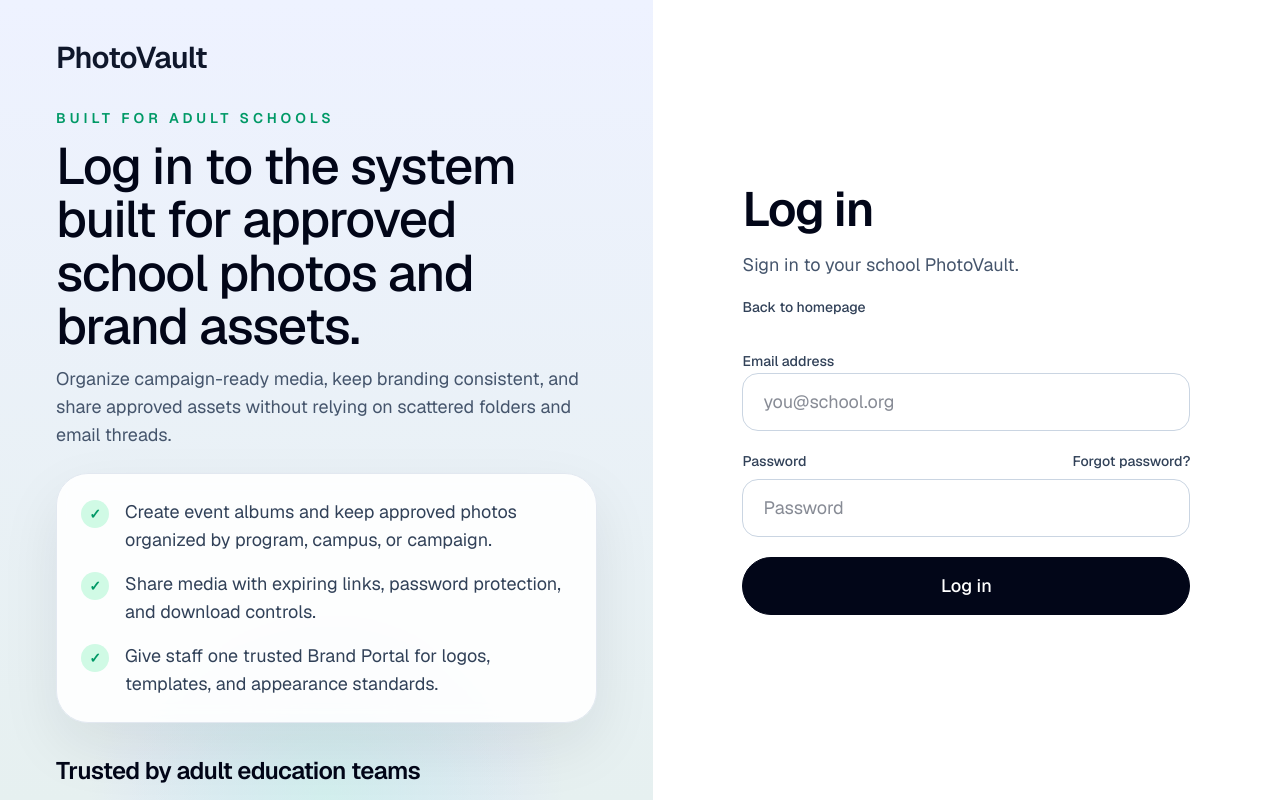
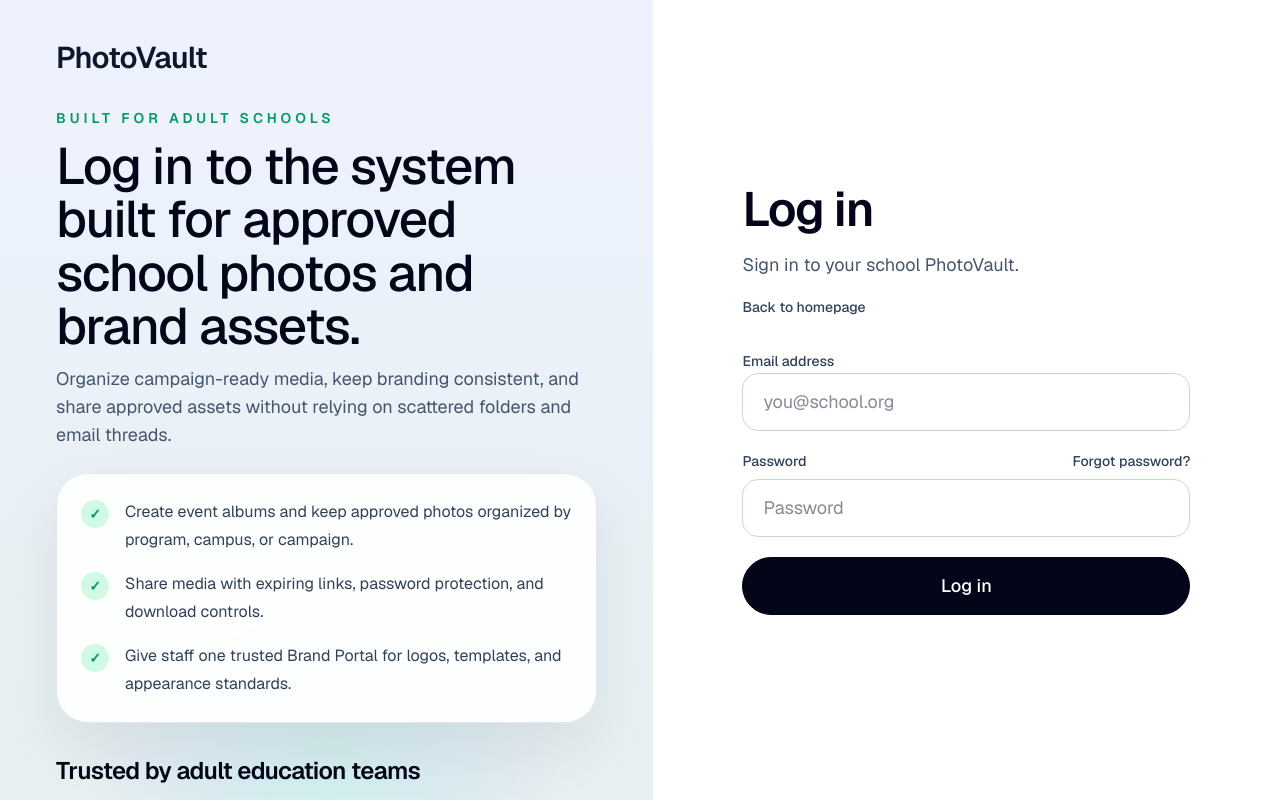
Before and after one commit to globalcloudr/photovault, a Next.js app: page /login in a window 1280 px wide. Built offline with nearby package versions, Linux system fonts and the light colour scheme; no server answers.

Commit message:
Reduce login page benefit bullet size

```diff
--- a/src/app/login/page.tsx
+++ b/src/app/login/page.tsx
@@ -101,7 +101,7 @@ export default function LoginPage() {
                       <span className="mt-0.5 flex h-7 w-7 shrink-0 items-center justify-center rounded-full bg-emerald-100 text-sm font-semibold text-emerald-600">
                         ✓
                       </span>
-                      <span className="text-lg leading-7">{item}</span>
+                      <span className="text-base leading-7">{item}</span>
                     </li>
                   ))}
                 </ul>
```
